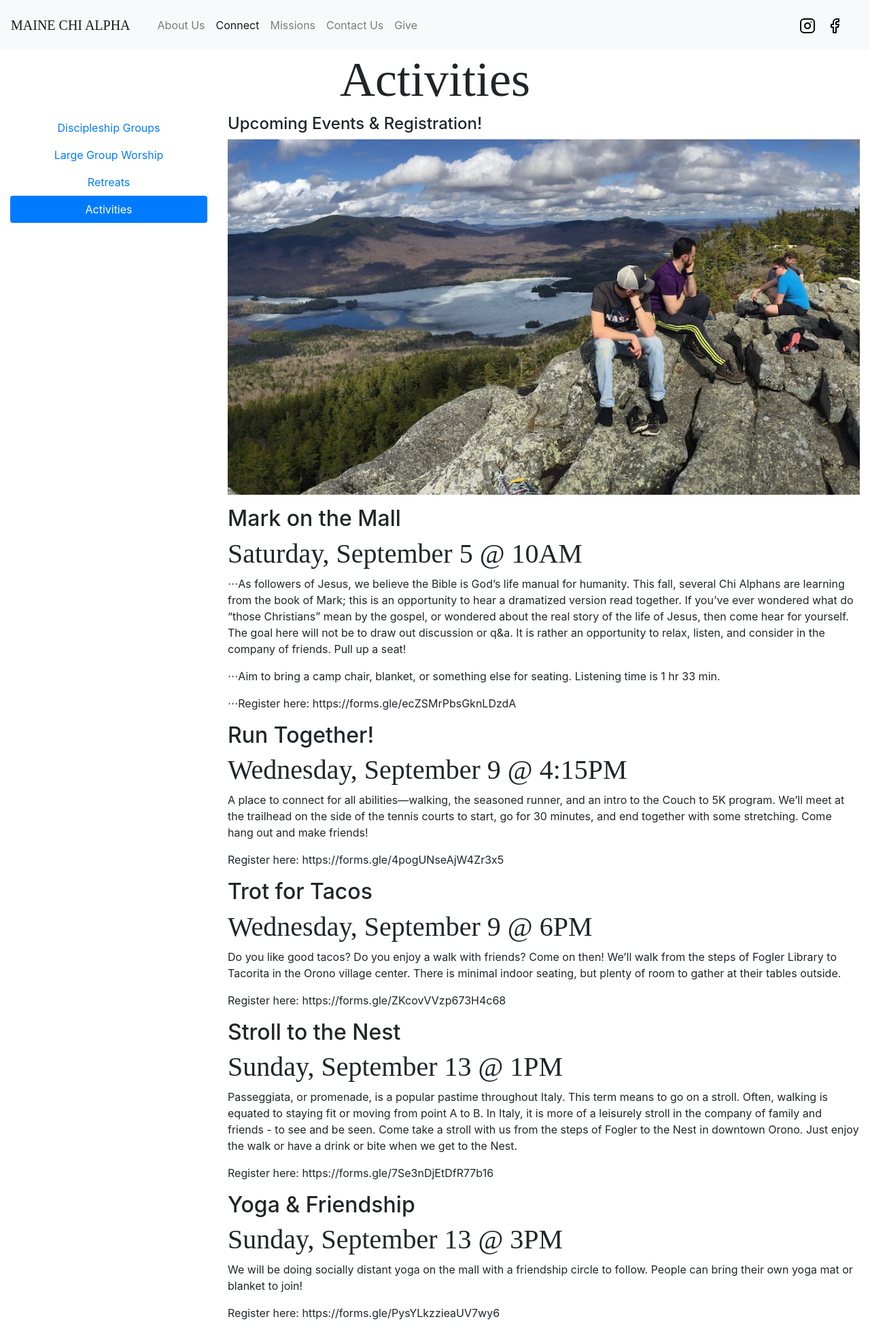
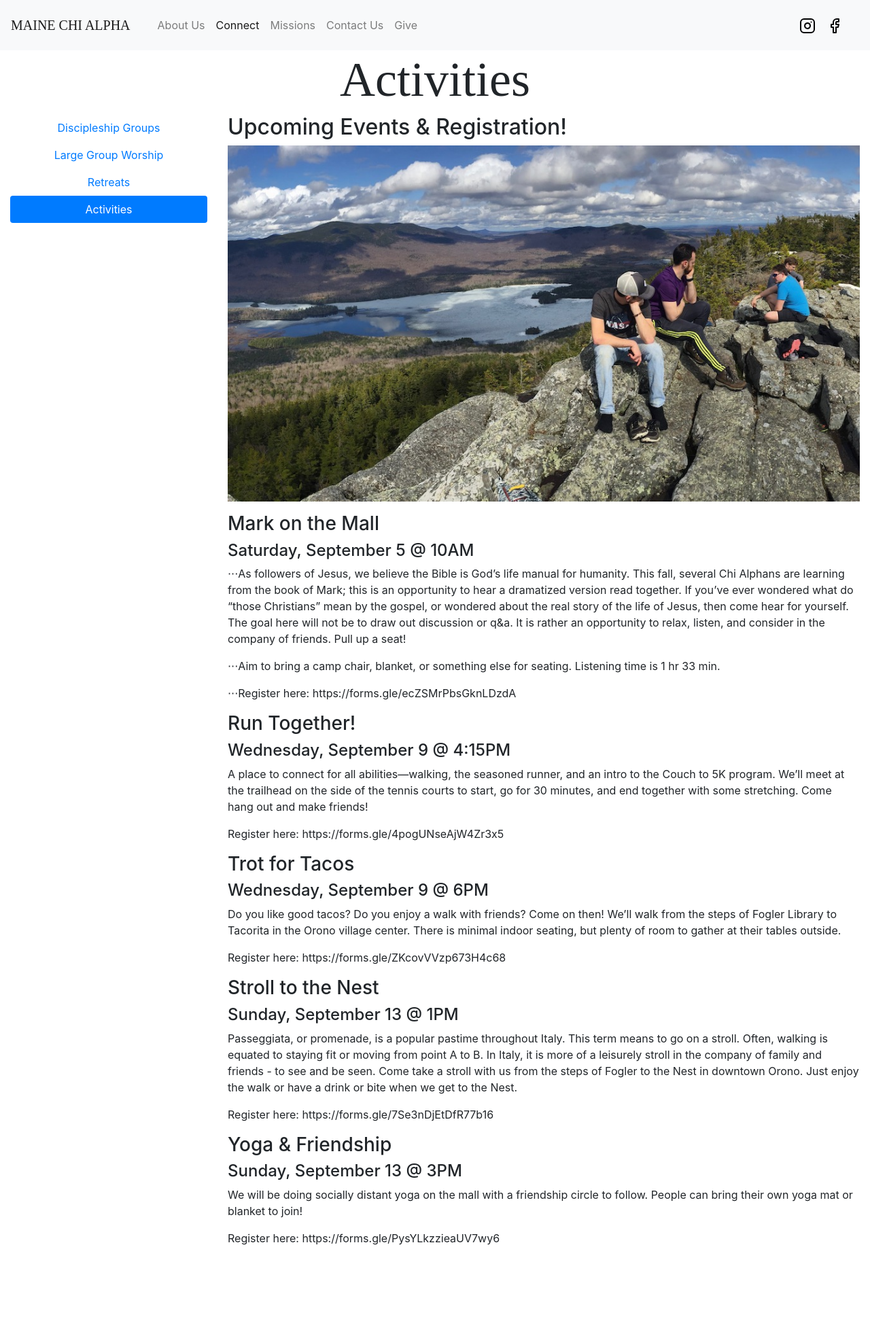
Before and after one commit to mainechialpha/mainechialpha.github.io, a Jekyll site: the page built from activities.md, in a window 1280 px wide. Shown: the whole page at 68% size. Built offline with Jekyll 4.4.1, drawn with Linux system fonts in a browser that asks for light colours; nearby versions of some CDN libraries; some web fonts are replaced; after the commit the page ends 1850 px from its top, so only the background shows below that.

```diff
--- a/activities.md
+++ b/activities.md
@@ -4,13 +4,13 @@ title: Activities
 permalink: /activities/
 ---
 
-#### Upcoming Events & Registration!
+## Upcoming Events & Registration!
 
 <img src="{{ site.url }}/images/and-more.jpg" class="img-fluid" alt="MAINE CHI ALPHA">
 
-## Mark on the Mall
+### Mark on the Mall
 
-# Saturday, September 5 @ 10AM
+#### Saturday, September 5 @ 10AM
 
 ⋅⋅⋅As followers of Jesus, we believe the Bible is God’s life manual for humanity. This fall, several Chi Alphans are learning from the book of Mark; this is an opportunity to hear a dramatized version read together. If you’ve ever wondered what do “those Christians” mean by the gospel, or wondered about the real story of the life of Jesus, then come hear for yourself. The goal here will not be to draw out discussion or q&a. It is rather an opportunity to relax, listen, and consider in the company of friends. Pull up a seat!
 
@@ -19,36 +19,36 @@ permalink: /activities/
 ⋅⋅⋅Register here: https://forms.gle/ecZSMrPbsGknLDzdA
 
 
-## Run Together!
+### Run Together!
 
-# Wednesday, September 9 @ 4:15PM
+#### Wednesday, September 9 @ 4:15PM
 
 A place to connect for all abilities—walking, the seasoned runner, and an intro to the Couch to 5K program. We'll meet at the trailhead on the side of the tennis courts to start, go for 30 minutes, and end together with some stretching. Come hang out and make friends!
 
 Register here: https://forms.gle/4pogUNseAjW4Zr3x5
 
 
-## Trot for Tacos
+### Trot for Tacos
 
-# Wednesday, September 9 @ 6PM
+#### Wednesday, September 9 @ 6PM
 
 Do you like good tacos? Do you enjoy a walk with friends? Come on then! We'll walk from the steps of Fogler Library to Tacorita in the Orono village center. There is minimal indoor seating, but plenty of room to gather at their tables outside.
 
 Register here: https://forms.gle/ZKcovVVzp673H4c68
 
 
-## Stroll to the Nest
+### Stroll to the Nest
 
-# Sunday, September 13 @ 1PM
+#### Sunday, September 13 @ 1PM
 
 Passeggiata, or promenade, is a popular pastime throughout Italy. This term means to go on a stroll. Often, walking is equated to staying fit or moving from point A to B. In Italy, it is more of a leisurely stroll in the company of family and friends - to see and be seen. Come take a stroll with us from the steps of Fogler to the Nest in downtown Orono. Just enjoy the walk or have a drink or bite when we get to the Nest.
 
 Register here: https://forms.gle/7Se3nDjEtDfR77b16
 
 
-## Yoga & Friendship
+### Yoga & Friendship
 
-# Sunday, September 13 @ 3PM
+#### Sunday, September 13 @ 3PM
 
 We will be doing socially distant yoga on the mall with a friendship circle to follow. People can bring their own yoga mat or blanket to join!
 
```
